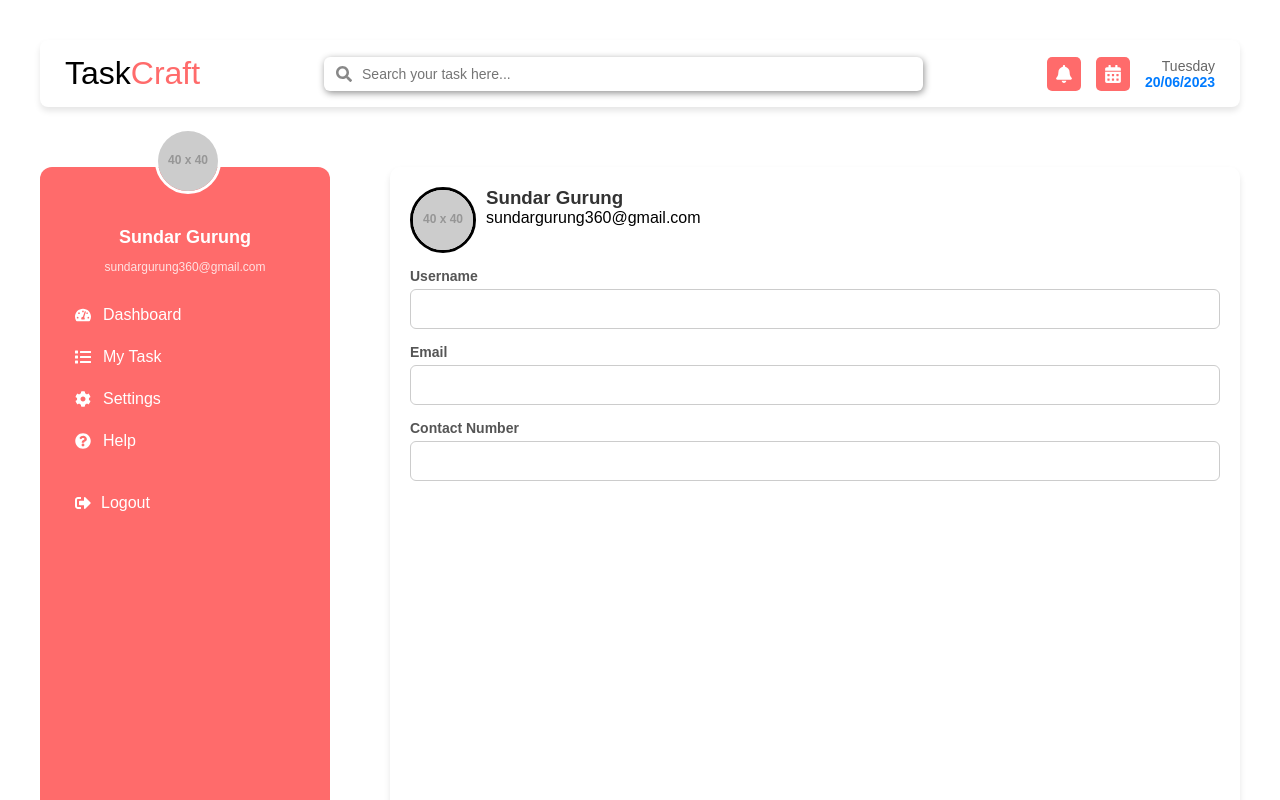
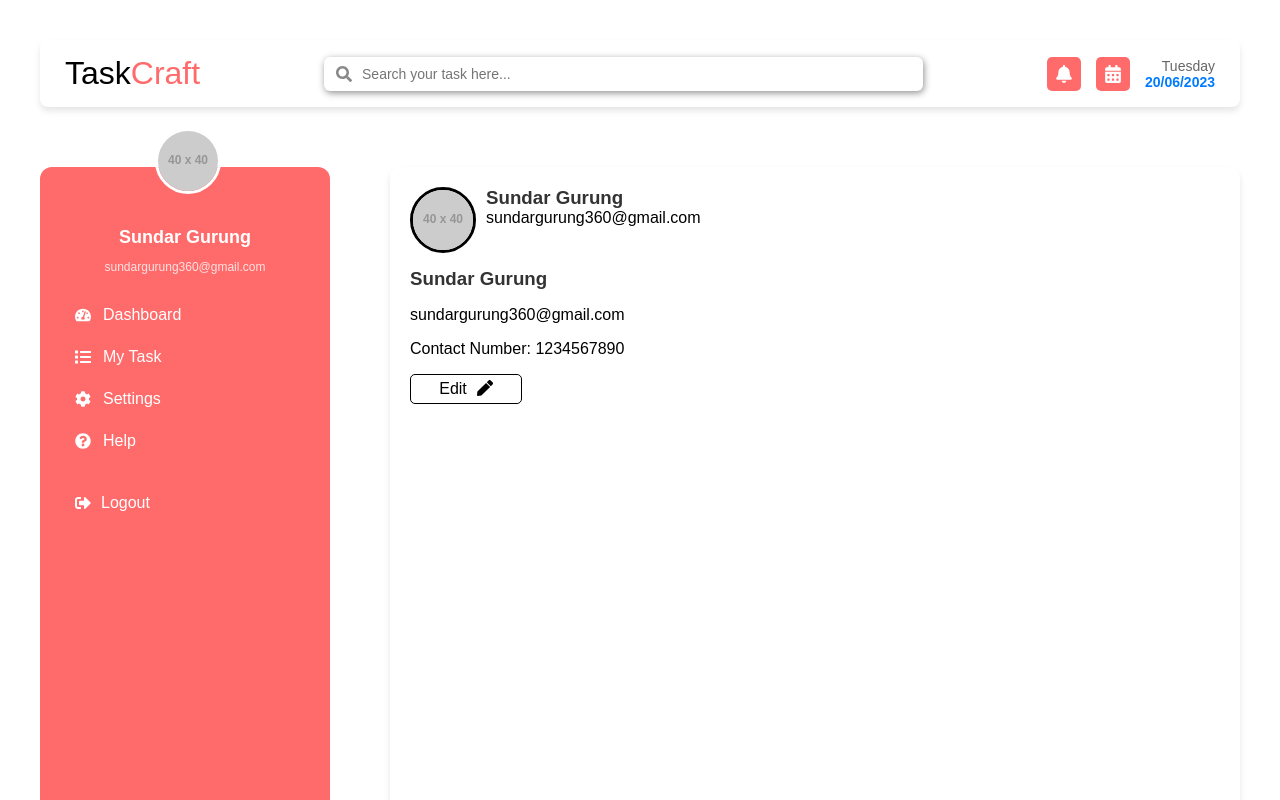
Before and after one commit to MajdAlkatan/TaskCraft, a React (Vite) app in the folder Front_End/: page /profile in a window 1280 px wide. Shown: the top 800 px of the page. Built offline with nearby package versions, Linux system fonts and the light colour scheme; a web font is replaced by a local one.

Commit message:
update profile

```diff
--- a/Front_End/src/Layout/Profile/Profile.css
+++ b/Front_End/src/Layout/Profile/Profile.css
@@ -8,7 +8,6 @@
 }
 
 .profile-section h3 {
-  text-align: center;
   color: #333;
 }
 
@@ -25,7 +24,8 @@
   flex-direction: column;
   align-items: flex-start;
 }
-.profil-title p ,h3 {
+.profil-title p,
+h3 {
   margin: 0;
 }
 .profile-header-section {
@@ -39,7 +39,19 @@
   border-radius: 50%;
   border: 3px solid rgb(0, 0, 0);
 }
-
+.fapen,.fasave {
+  display: flex;
+  justify-content: center;
+  padding: 5px;
+  border: 1px solid black;
+  border-radius: 5px;
+  cursor: pointer;
+  max-width: 100px;
+  gap: 10px;
+}
+.fapen p ,.fasave p{
+  margin: 0;
+}
 
 /* ///////////// */
 
--- a/Front_End/src/Layout/Profile/Profile.jsx
+++ b/Front_End/src/Layout/Profile/Profile.jsx
@@ -1,41 +1,112 @@
-import React from 'react';
+import React, { useState } from 'react';
 import "./Profile.css"
 import DefulteInput from '../../Components/Input/DefulteInput/DefulteInput'; // Adjust the import path as necessary
+import { FaPen, FaSave } from "react-icons/fa";
 
 function Profile() {
+  const [isEditing, setIsEditing] = useState(false);
+  const [formData, setFormData] = useState({
+    username: "Sundar Gurung",
+    email: "sundargurung360@gmail.com",
+    phone: "1234567890",
+  });
+  const [profileImage, setProfileImage] = useState("https://via.placeholder.com/40");
+
+  const handleEditToggle = () => {
+    setIsEditing((prev) => !prev);
+  };
+
+  const handleChange = (e) => {
+    const { id, value } = e.target;
+    setFormData((prev) => ({ ...prev, [id]: value }));
+  };
+
+  const handleSave = () => {
+    setIsEditing(false);
+    // Logic to save data, e.g., API call
+    console.log("Saved data", formData);
+  };
+
+  const handleImageChange = (e) => {
+    const file = e.target.files[0];
+    if (file) {
+      const reader = new FileReader();
+      reader.onloadend = () => {
+        setProfileImage(reader.result);
+      };
+      reader.readAsDataURL(file);
+    }
+  };
+
   return (
     <section className='profile-section'>
       <div className="profile-header-section">
-        <img src="https://via.placeholder.com/40" alt="Profile" className='profil-img' />
+        <img
+          src={profileImage}
+          alt="Profile"
+          className='profil-img'
+          onClick={() => document.getElementById('profile-image-input').click()} // Trigger file input click
+        />
         <div className="profil-title">
-          <h3>Sundar Gurung</h3>
-          <p>sundargurung360@gmail.com</p>
+          <h3>{formData.username}</h3>
+          <p>{formData.email}</p>
         </div>
+        <input
+          type="file"
+          id="profile-image-input"
+          style={{ display: 'none' }} // Hide the file input
+          accept="image/*" // Accept only image files
+          onChange={handleImageChange}
+        />
       </div>
       <div className='profile-detailes-secction'>
-        <DefulteInput label='Username'
-          id={'username'}
+        {isEditing ? (
+          <DefulteInput
+            label='Username'
+            id='username'
             type='text'
-          value={''}
-          onChange={''}
-
+            value={formData.username}
+            onChange={handleChange}
           />
-        <DefulteInput label='Email'
-          id={'Email'}
+        ) : (
+          <h3>{formData.username}</h3>
+        )}
+        {isEditing ? (
+          <DefulteInput
+            label='Email'
+            id='email'
             type='email'
-          value={''}
-          onChange={''}
-
+            value={formData.email}
+            onChange={handleChange}
           />
-        <DefulteInput label='Contact Number'
-          id={'phonrnumber'}
+        ) : (
+          <p>{formData.email}</p>
+        )}
+        {isEditing ? (
+          <DefulteInput
+            label='Contact Number'
+            id='phone'
             type='number'
-          value={''}
-          onChange={''}
-
+            value={formData.phone}
+            onChange={handleChange}
           />
+        ) : (
+          <p>Contact Number: {formData.phone}</p>
+        )}
       </div>
-
+      <div className="edit-save-icons">
+        {isEditing ? (
+          <div className="fasave" onClick={handleSave}>
+            <p>Save</p>
+            <FaSave className="save-icon" />
+          </div>
+        ) : (
+          <div className="fapen" onClick={handleEditToggle}>
+            <p>Edit</p>
+            <FaPen className="edit-icon" />
+          </div>
+        )}
+      </div>
     </section>
   );
 }
```
Lines whose indentation alone changed are shown as unchanged.
